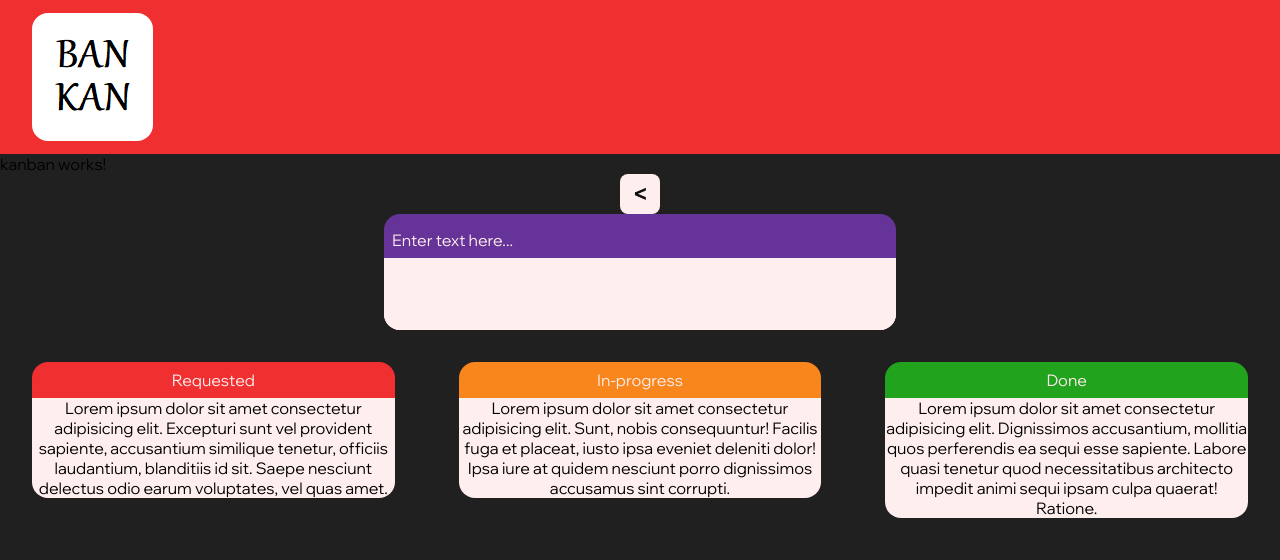
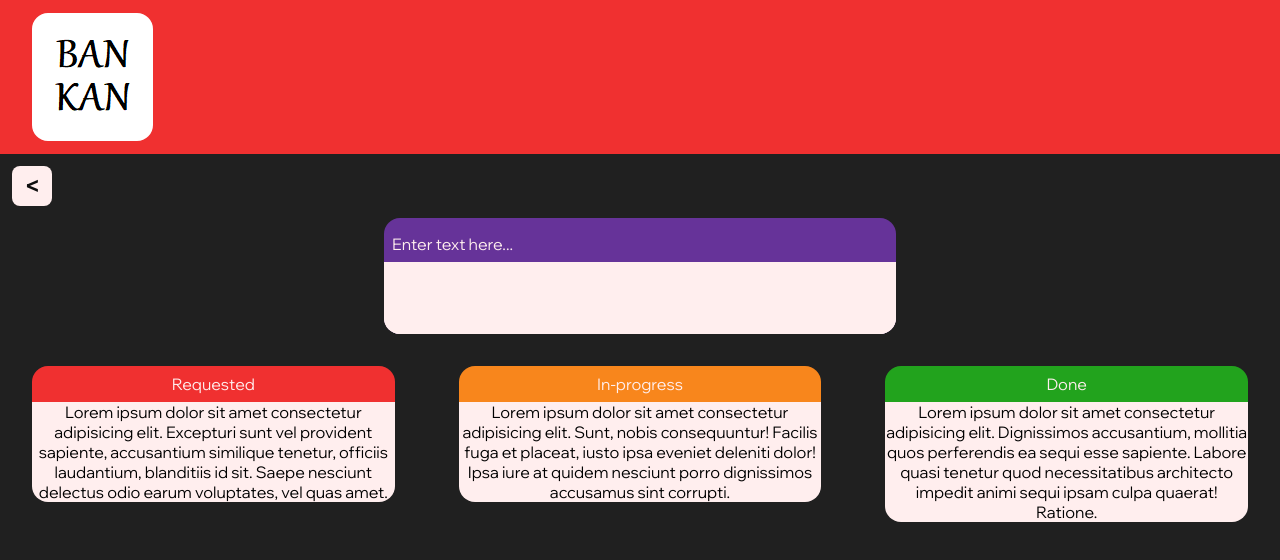
Before and after one commit to Organizacja-Przestepcza/ng-ban-kan, an Angular app: page /kanban-component in a window 1280 px wide. Shown: the top 560 px of the page. Built offline with nearby package versions, Linux system fonts and the light colour scheme.

Commit message:
still css

```diff
--- a/src/app/kanban/kanban.component.css
+++ b/src/app/kanban/kanban.component.css
@@ -10,6 +10,7 @@
     border-top: none;
     height: 300px;
     margin: 2em;
+    box-shadow: 2px rgba(0, 0, 0, 0.8);
 }
 .card-header{
     border-radius: 16px 16px 0em 0em;
@@ -62,7 +63,8 @@ input:focus{
    background-color: rebeccapurple;
 }
 .button {
-    display: flex;
+    margin: 0.5em;
+    display: inline-flex;
     color: var(--black);
     font-size: x-large;
     border-radius: 8px;
--- a/src/app/kanban/kanban.component.html
+++ b/src/app/kanban/kanban.component.html
@@ -1,4 +1,3 @@
-<p>kanban works!</p>
 <div>
     <button class="button" routerLink="/welcome-page-component"> &lt; </button>
 </div>
```
